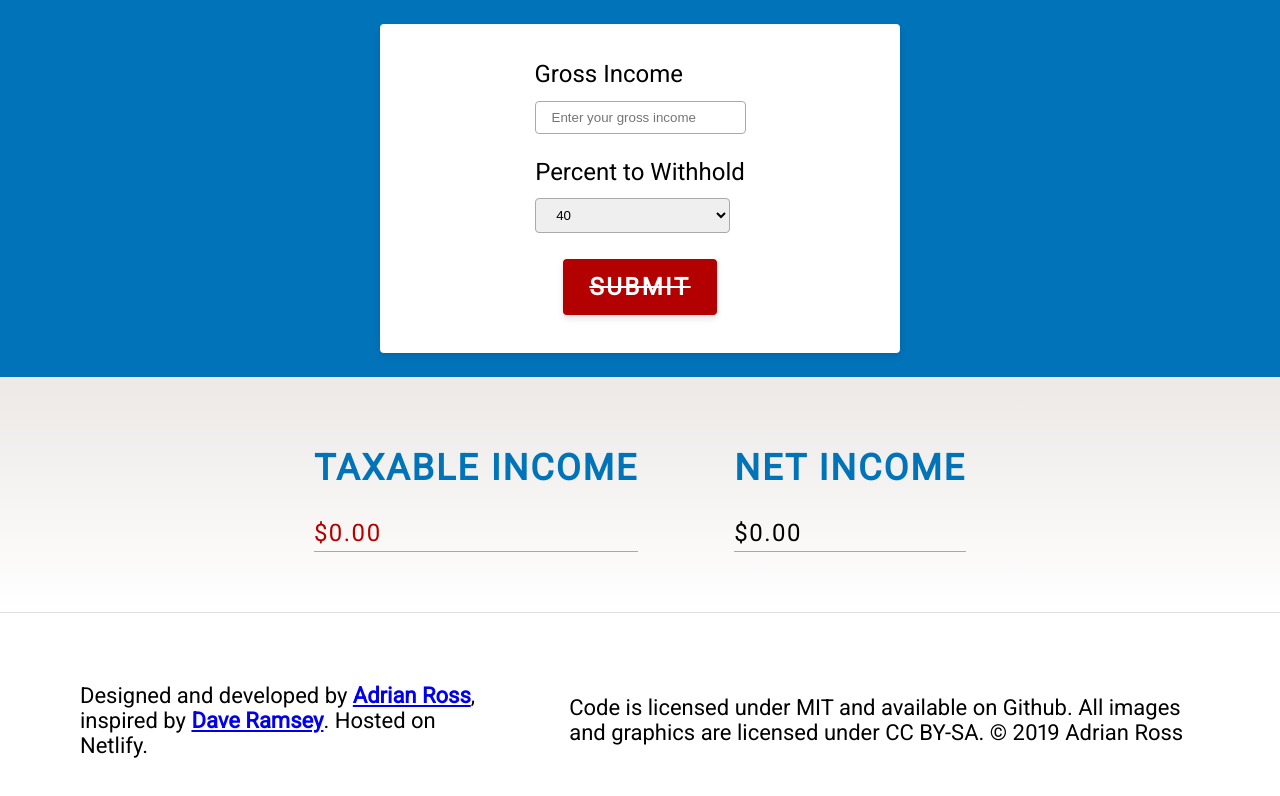
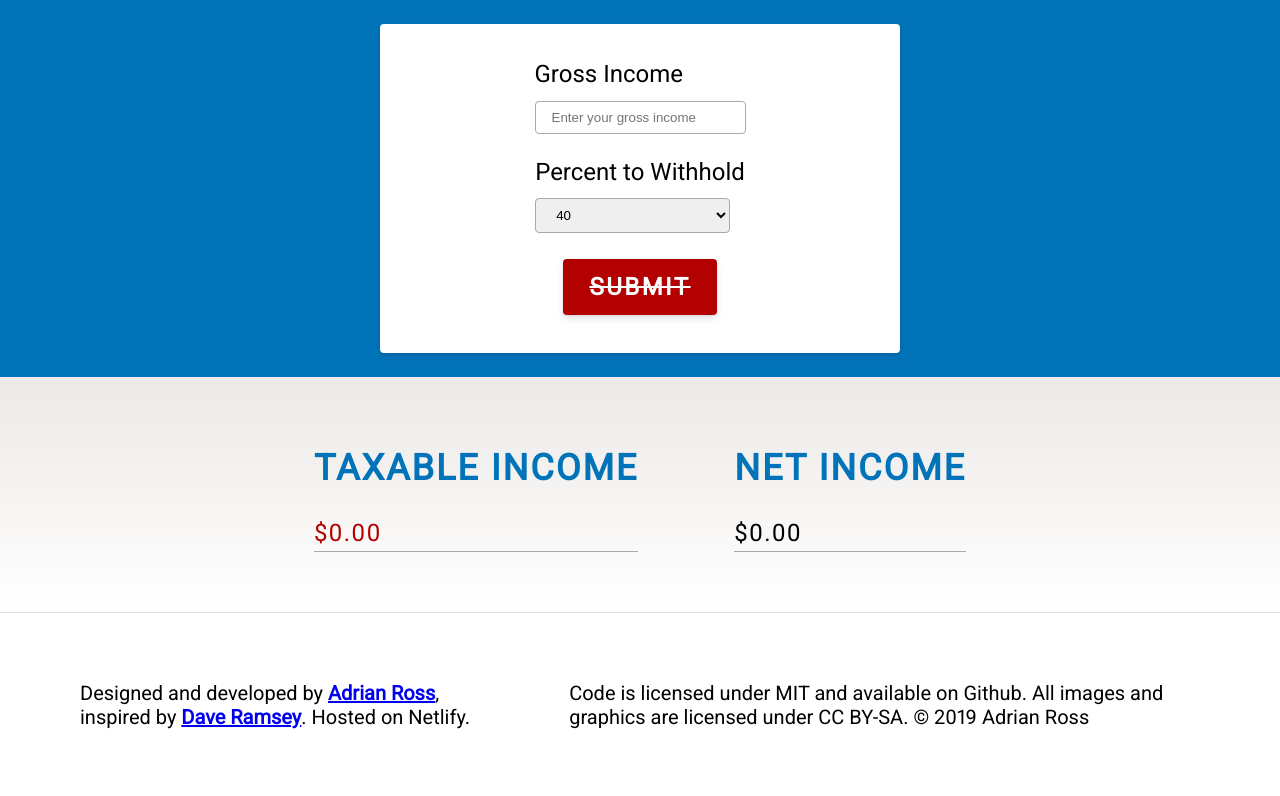
Before and after one commit to adriantoddross/set-aside, a React (Create React App) app: page / in a window 1280 px wide. Shown: the top 796 px of the page. Built offline with nearby package versions, Linux system fonts and the light colour scheme.

Commit message:
shrink font size past 1024px

```diff
--- a/src/Components/Footer.css
+++ b/src/Components/Footer.css
@@ -30,6 +30,7 @@
 
 @media (min-width: 1024px) {
   .footer {
+    font-size: calc(4px + 2vmin);
     flex-direction: row;
     text-align: left;
   }
```
